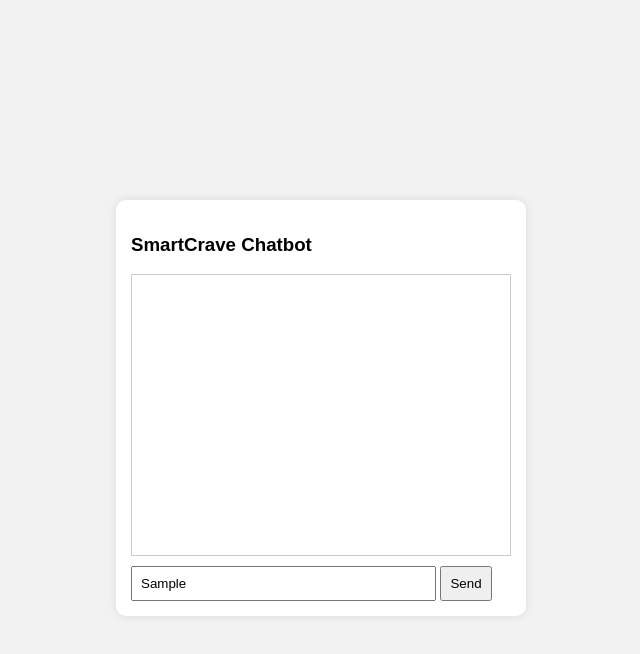
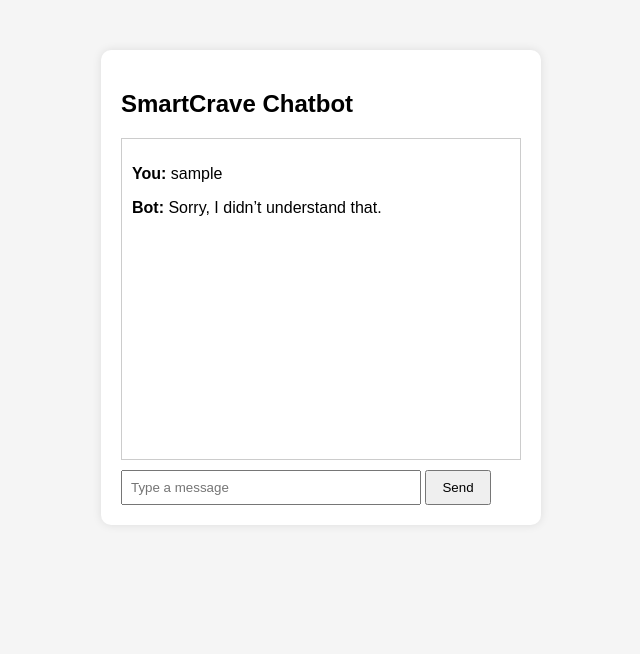
Before and after one commit to harinireddycheemala/smartcrave-chatbot, a plain HTML site: page index.html in a window 1280 px wide. Both pictures are taken after typing "Sample" into the empty fields and a click on the button "Send". Shown: the whole page, without its empty margins (319-959 px from the left). Drawn offline with Linux system fonts and the light colour scheme.

Commit message:
Update index.html

```diff
--- a/index.html
+++ b/index.html
@@ -4,70 +4,66 @@
     <title>SmartCrave Chatbot</title>
     <style>
         body {
-      font-family: Arial;
-      background: #f2f2f2;
-      display: flex;
-      justify-content: center;
-      align-items: center;
-      height: 100vh;
+            font-family: Arial, sans-serif;
+            background: #f5f5f5;
         }
         .chatbox {
+            width: 400px;
+            margin: 50px auto;
             background: white;
-      width: 380px;
-      padding: 15px;
+            padding: 20px;
             border-radius: 10px;
             box-shadow: 0 0 10px rgba(0,0,0,0.1);
         }
         #chat {
-      height: 260px;
-      overflow-y: auto;
+            height: 300px;
             border: 1px solid #ccc;
             padding: 10px;
+            overflow-y: auto;
             margin-bottom: 10px;
-      font-size: 14px;
         }
         input {
-      width: 75%;
+            width: 70%;
             padding: 8px;
         }
         button {
-      padding: 8px;
-      cursor: pointer;
+            padding: 8px 15px;
         }
     </style>
 </head>
 
 <body>
 <div class="chatbox">
-    <h3>SmartCrave Chatbot</h3>
+    <h2>SmartCrave Chatbot</h2>
     <div id="chat"></div>
-    <input id="userInput" placeholder="Ask your question..." />
-    <button onclick="reply()">Send</button>
+
+    <input type="text" id="userInput" placeholder="Type a message">
+    <button onclick="sendMessage()">Send</button>
 </div>
 
 <script>
-  function reply() {
+function sendMessage() {
     let input = document.getElementById("userInput").value.toLowerCase();
     let chat = document.getElementById("chat");
-    let response = "Sorry, I don't understand your query.";
 
-    if (input.includes("what is smartcrave"))
-      response = "SmartCrave helps you find restaurants and food based on what you’re craving.";
+    chat.innerHTML += "<p><b>You:</b> " + input + "</p>";
 
-    else if (input.includes("how does smartcrave work"))
-      response = "You choose your cravings or preferences, and SmartCrave suggests suitable restaurants and dishes.";
+    let reply = "Sorry, I didn’t understand that.";
 
-    else if (input.includes("restaurants near me"))
-      response = "Yes, SmartCrave shows restaurants near your location.";
+    if (input.includes("hello")) {
+        reply = "Hello! Welcome to SmartCrave 😊";
+    } else if (input.includes("smartcrave")) {
+        reply = "SmartCrave helps users discover food, reserve tables, and order smartly.";
+    } else if (input.includes("features")) {
+        reply = "SmartCrave features include food suggestions, reservations, and allergy alerts.";
+    } else if (input.includes("bye")) {
+        reply = "Thank you for using SmartCrave. Goodbye!";
+    }
 
-    else if (input.includes("search food by craving"))
-      response = "Yes, you can search based on cravings like spicy, sweet, or healthy food.";
+    chat.innerHTML += "<p><b>Bot:</b> " + reply + "</p>";
+    document.getElementById("userInput").value = "";
+}
+</script>
 
-    else if (input.includes("book a table") || input.includes("reserve"))
-      response = "Yes, you can reserve a table through SmartCrave.";
-
-    else if (input.includes("confirmation"))
-      response = "Yes, you will receive a confirmation after booking a table.";
-
-    else if (input.includes("pre-order"))
-      response = "Yes, SmartCrave allows you to pre-order fo
+</body>
+</html>
```
Lines whose indentation alone changed are shown as unchanged.
